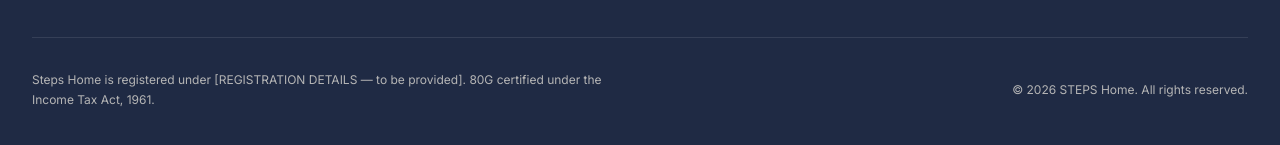
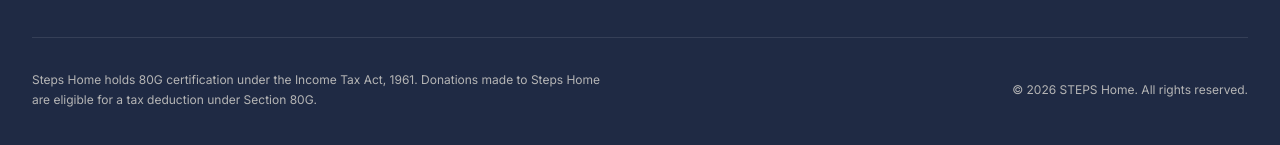
Before and after one commit to thebusiness-company/stepshome, a Next.js app: page / in a window 1280 px wide. Shown: the part 6963-7108 px from the top of the page. Built offline with nearby package versions, Linux system fonts and the light colour scheme; no server answers; a web font is replaced by a local one.

Commit message:
tax text updated in footer

```diff
--- a/components/Footer.tsx
+++ b/components/Footer.tsx
@@ -92,8 +92,7 @@ export default function Footer() {
         <div className="border-t border-white/10 pt-8 mt-8 flex flex-col md:flex-row justify-between items-center gap-4 text-xs text-[#b5b5b5]">
           <div className="max-w-xl text-center md:text-left leading-relaxed">
             <p>
-              Steps Home is registered under [REGISTRATION DETAILS — to be provided].
-              80G certified under the Income Tax Act, 1961.
+              Steps Home holds 80G certification under the Income Tax Act, 1961. Donations made to Steps Home are eligible for a tax deduction under Section 80G.
             </p>
           </div>
           <p className="shrink-0">
```
